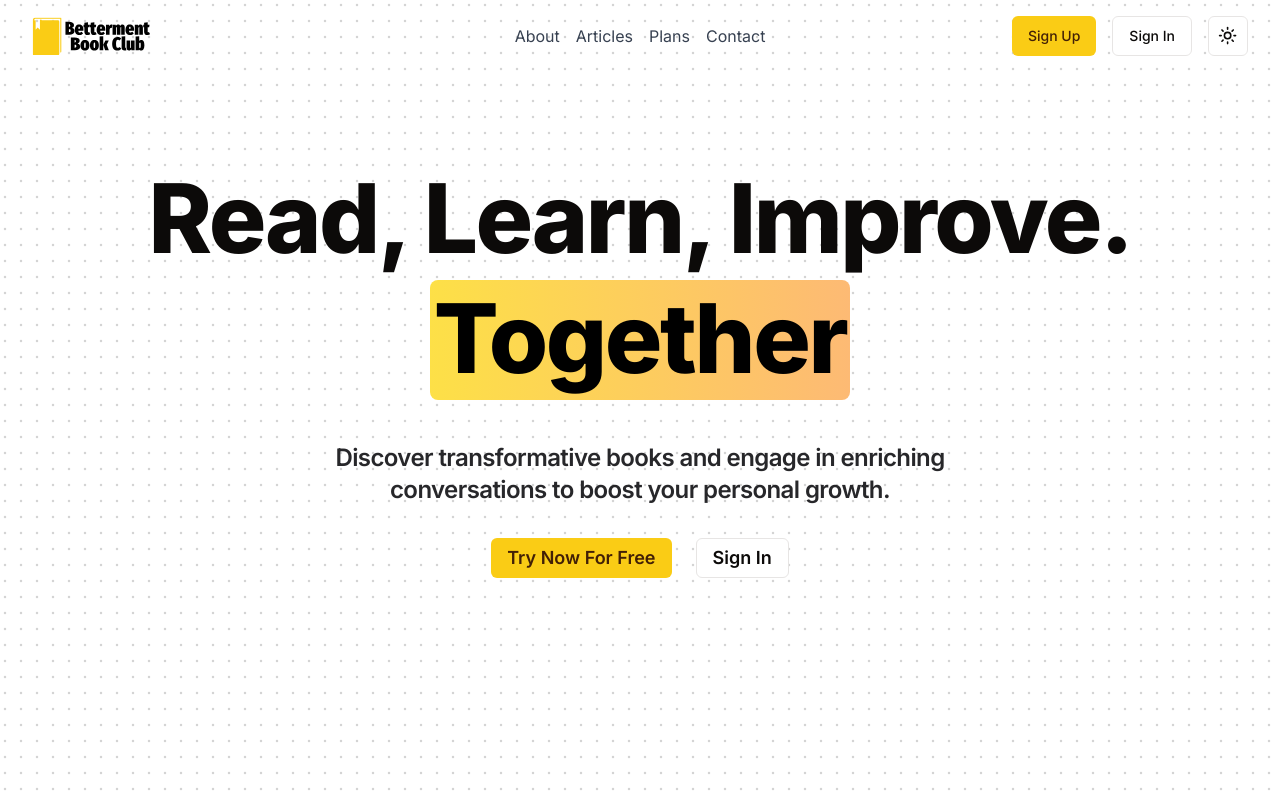
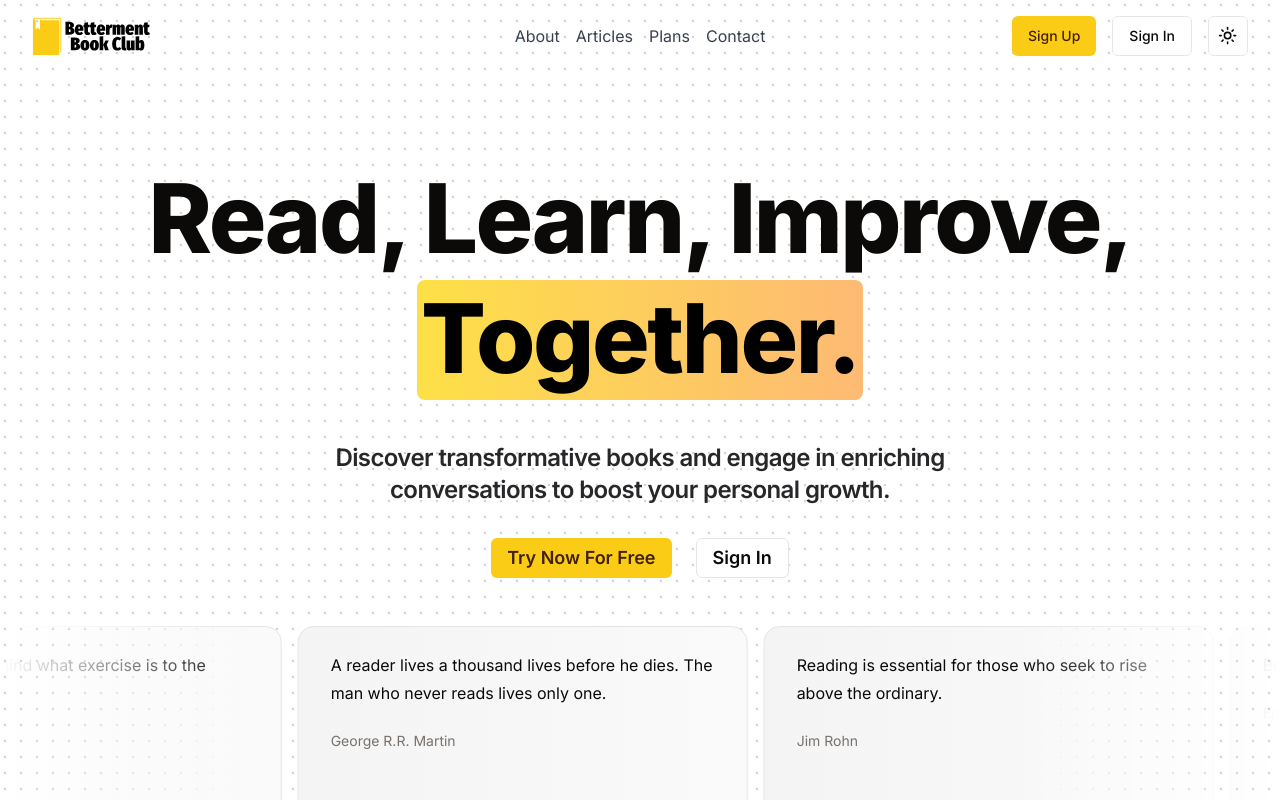
Before and after one commit to Ryan-Williams-Dev/betterment-book-club, a Next.js app: page /landing-page in a window 1280 px wide. Shown: the top 800 px of the page. Built offline with nearby package versions, Linux system fonts and the light colour scheme.

Commit message:
added a card carousel of quotes, refactored from aceternity to change with theme and tweaked to my own needs

```diff
--- a/app/landing-page/page.tsx
+++ b/app/landing-page/page.tsx
@@ -7,6 +7,8 @@ import {
 } from "@/components/typography";
 import { buttonVariants } from "@/components/ui/button";
 import { HeroHighlight, Highlight } from "@/components/ui/hero-highlight";
+import { InfiniteMovingCards } from "@/components/ui/infinite-moving-cards";
+import { quotes } from "@/lib/data";
 import { motion } from "framer-motion";
 import Link from "next/link";
 import React from "react";
@@ -30,11 +32,12 @@ const LandingPage = () => {
           }}
           className="scroll-m-20 text-6xl font-extrabold tracking-tight mt-[74px] lg:text-8xl text-center py-4 px-6"
         >
-          {/* Empower Your Mind with Community-Driven Reading */}
-          Read, Learn, Improve.
+          Read,
+          <br className="md:hidden" /> Learn,
+          <br className="md:hidden" /> Improve,
           <br />
           <Highlight className="text-black dark:text-white leading-normal">
-            Together
+            Together.
           </Highlight>
         </motion.h1>
 
@@ -72,7 +75,7 @@ const LandingPage = () => {
             duration: 0.5,
             ease: [0.4, 0.0, 0.2, 1],
           }}
-          className="max-w-7xl py-4 px-6 flex justify-center gap-6"
+          className="max-w-7xl py-4 px-6 flex justify-center items-center gap-6 mx-auto"
         >
           <Link
             href="/auth/sign-up"
@@ -87,6 +90,10 @@ const LandingPage = () => {
             <TypographyLarge>Sign In</TypographyLarge>
           </Link>
         </motion.div>
+
+        <div className="w-screen relative overflow-hidden flex justify-center items-center mt-4">
+          <InfiniteMovingCards items={quotes} speed="ultraslow" />
+        </div>
       </HeroHighlight>
     </div>
   );
--- /dev/null
+++ b/components/ui/infinite-moving-cards.tsx
@@ -0,0 +1,125 @@
+"use client";
+
+import { cn } from "@/lib/utils";
+import React, { useEffect, useState } from "react";
+import { Card } from "./card";
+import {
+  TypographyBlockQuote,
+  TypographyMuted,
+  TypographyP,
+} from "../typography";
+
+export const InfiniteMovingCards = ({
+  items,
+  direction = "left",
+  speed = "fast",
+  pauseOnHover = true,
+  className,
+}: {
+  items: {
+    quote: string;
+    author: string;
+  }[];
+  direction?: "left" | "right";
+  speed?: "fast" | "normal" | "slow" | "ultraslow";
+  pauseOnHover?: boolean;
+  className?: string;
+}) => {
+  const containerRef = React.useRef<HTMLDivElement>(null);
+  const scrollerRef = React.useRef<HTMLUListElement>(null);
+
+  useEffect(() => {
+    addAnimation();
+  }, []);
+  const [start, setStart] = useState(false);
+  function addAnimation() {
+    if (containerRef.current && scrollerRef.current) {
+      const scrollerContent = Array.from(scrollerRef.current.children);
+
+      scrollerContent.forEach((item) => {
+        const duplicatedItem = item.cloneNode(true);
+        if (scrollerRef.current) {
+          scrollerRef.current.appendChild(duplicatedItem);
+        }
+      });
+
+      getDirection();
+      getSpeed();
+      setStart(true);
+    }
+  }
+  const getDirection = () => {
+    if (containerRef.current) {
+      if (direction === "left") {
+        containerRef.current.style.setProperty(
+          "--animation-direction",
+          "forwards"
+        );
+      } else {
+        containerRef.current.style.setProperty(
+          "--animation-direction",
+          "reverse"
+        );
+      }
+    }
+  };
+  const getSpeed = () => {
+    if (containerRef.current) {
+      if (speed === "fast") {
+        containerRef.current.style.setProperty("--animation-duration", "20s");
+      } else if (speed === "normal") {
+        containerRef.current.style.setProperty("--animation-duration", "40s");
+      } else if (speed === "slow") {
+        containerRef.current.style.setProperty("--animation-duration", "80s");
+      } else {
+        containerRef.current.style.setProperty("--animation-duration", "620s");
+      }
+    }
+  };
+  return (
+    <div
+      ref={containerRef}
+      className={cn(
+        "scroller relative z-20  max-w-7xl overflow-hidden  md:[mask-image:linear-gradient(to_right,transparent,white_20%,white_80%,transparent)]",
+        className
+      )}
+    >
+      <ul
+        ref={scrollerRef}
+        className={cn(
+          " flex min-w-full shrink-0 gap-4 py-4 w-max flex-nowrap",
+          start && "animate-scroll ",
+          pauseOnHover && "hover:[animation-play-state:paused]"
+        )}
+      >
+        {items.map((item, idx) => (
+          <li
+            className="w-[350px] max-w-full relative rounded-2xl border  flex-shrink-0  shadow-sm border-zinc-200 dark:border-zinc-700 px-8 py-6 md:w-[450px] bg-gradient-to-r from-zinc-100 to-zinc-50 dark:from-zinc-900 dark:to-zinc-950"
+            // style={{
+            //   background:
+            //     "linear-gradient(180deg, var(--zinc-800), var(--zinc-900)",
+            // }}
+            key={item.quote}
+          >
+            <blockquote>
+              <div
+                aria-hidden="true"
+                className="user-select-none -z-1 pointer-events-none absolute -left-0.5 -top-0.5 h-[calc(100%_+_4px)] w-[calc(100%_+_4px)]"
+              ></div>
+              <span className=" relative z-20">
+                <TypographyP>{item.quote}</TypographyP>
+              </span>
+              <div className="relative z-20 mt-6 flex flex-row items-center">
+                <span className="flex flex-col gap-1">
+                  <span className="leading-[1.6]">
+                    <TypographyMuted>{item.author}</TypographyMuted>
+                  </span>
+                </span>
+              </div>
+            </blockquote>
+          </li>
+        ))}
+      </ul>
+    </div>
+  );
+};
--- /dev/null
+++ b/lib/data.ts
@@ -0,0 +1,171 @@
+export const quotes = [
+  {
+    quote: "Reading is to the mind what exercise is to the body.",
+    author: "Joseph Addison",
+  },
+  {
+    quote:
+      "A reader lives a thousand lives before he dies. The man who never reads lives only one.",
+    author: "George R.R. Martin",
+  },
+  {
+    quote:
+      "Reading is essential for those who seek to rise above the ordinary.",
+    author: "Jim Rohn",
+  },
+  { quote: "Books are the training weights of the mind.", author: "Epictetus" },
+  {
+    quote:
+      "The more that you read, the more things you will know. The more that you learn, the more places you'll go.",
+    author: "Dr. Seuss",
+  },
+  {
+    quote:
+      "Reading furnishes the mind only with materials of knowledge; it is thinking that makes what we read ours.",
+    author: "John Locke",
+  },
+  {
+    quote: "A book is a dream that you hold in your hand.",
+    author: "Neil Gaiman",
+  },
+  {
+    quote: "Once you learn to read, you will be forever free.",
+    author: "Frederick Douglass",
+  },
+  {
+    quote:
+      "The best advice I ever got was that knowledge is power and to keep reading.",
+    author: "David Bailey",
+  },
+  {
+    quote: "Reading is a basic tool in the living of a good life.",
+    author: "Mortimer J. Adler",
+  },
+  { quote: "Today a reader, tomorrow a leader.", author: "Margaret Fuller" },
+  {
+    quote: "A book is a gift you can open again and again.",
+    author: "Garrison Keillor",
+  },
+  {
+    quote:
+      "Reading is the gateway skill that makes all other learning possible.",
+    author: "Barack Obama",
+  },
+  {
+    quote:
+      "The only thing you absolutely have to know is the location of the library.",
+    author: "Albert Einstein",
+  },
+  {
+    quote:
+      "You can never get a cup of tea large enough or a book long enough to suit me.",
+    author: "C.S. Lewis",
+  },
+  { quote: "Books are a uniquely portable magic.", author: "Stephen King" },
+  {
+    quote:
+      "There is more treasure in books than in all the pirate's loot on Treasure Island.",
+    author: "Walt Disney",
+  },
+  {
+    quote:
+      "Books are mirrors: you only see in them what you already have inside you.",
+    author: "Carlos Ruiz Zafón",
+  },
+  {
+    quote:
+      "I do believe something very magical can happen when you read a good book.",
+    author: "J.K. Rowling",
+  },
+  {
+    quote: "Reading is a discount ticket to everywhere.",
+    author: "Mary Schmich",
+  },
+  {
+    quote:
+      "The man who does not read good books is no better than the man who can't.",
+    author: "Mark Twain",
+  },
+  {
+    quote: "Think before you speak. Read before you think.",
+    author: "Fran Lebowitz",
+  },
+  {
+    quote:
+      "No matter how busy you may think you are, you must find time for reading, or surrender yourself to self-chosen ignorance.",
+    author: "Confucius",
+  },
+  {
+    quote:
+      "Books serve to show a man that those original thoughts of his aren't very new after all.",
+    author: "Abraham Lincoln",
+  },
+  {
+    quote:
+      "Reading is an exercise in empathy; an exercise in walking in someone else’s shoes for a while.",
+    author: "Malorie Blackman",
+  },
+  {
+    quote: "A room without books is like a body without a soul.",
+    author: "Cicero",
+  },
+  {
+    quote: "If you don’t like to read, you haven’t found the right book.",
+    author: "J.K. Rowling",
+  },
+  {
+    quote:
+      "Fill your house with stacks of books, in all the crannies and all the nooks.",
+    author: "Dr. Seuss",
+  },
+  {
+    quote:
+      "Reading gives us someplace to go when we have to stay where we are.",
+    author: "Mason Cooley",
+  },
+  {
+    quote: "I have always imagined that Paradise will be a kind of library.",
+    author: "Jorge Luis Borges",
+  },
+  {
+    quote:
+      "Reading is a form of prayer, a guided meditation that briefly makes us believe we're someone else, bringing us the enlightenment to understand that we are more, and less, than what we think.",
+    author: "George Saunders",
+  },
+  {
+    quote:
+      "You know you've read a good book when you turn the last page and feel a little as if you have lost a friend.",
+    author: "Paul Sweeney",
+  },
+  {
+    quote:
+      "Books are the plane, and the train, and the road. They are the destination, and the journey. They are home.",
+    author: "Anna Quindlen",
+  },
+  { quote: "A book worth reading is worth buying.", author: "John Ruskin" },
+  {
+    quote:
+      "It is what you read when you don't have to that determines what you will be when you can't help it.",
+    author: "Oscar Wilde",
+  },
+  {
+    quote: "Books are lighthouses erected in the great sea of time.",
+    author: "E.P. Whipple",
+  },
+  { quote: "A good book is an event in my life.", author: "Stendhal" },
+  {
+    quote:
+      "The reading of all good books is like a conversation with the finest minds of past centuries.",
+    author: "René Descartes",
+  },
+  {
+    quote:
+      "Books are the treasured wealth of the world and the fit inheritance of generations and nations.",
+    author: "Henry David Thoreau",
+  },
+  {
+    quote:
+      "In books, I have traveled, not only to other worlds, but into my own.",
+    author: "Anna Quindlen",
+  },
+];
--- a/tailwind.config.ts
+++ b/tailwind.config.ts
@@ -76,10 +76,17 @@ const config = {
           from: { height: "var(--radix-accordion-content-height)" },
           to: { height: "0" },
         },
+        scroll: {
+          to: {
+            transform: "translate(calc(-50% - 0.5rem))",
+          },
+        },
       },
       animation: {
         "accordion-down": "accordion-down 0.2s ease-out",
         "accordion-up": "accordion-up 0.2s ease-out",
+        scroll:
+          "scroll var(--animation-duration, 40s) var(--animation-direction, forwards) linear infinite",
       },
     },
   },
```
